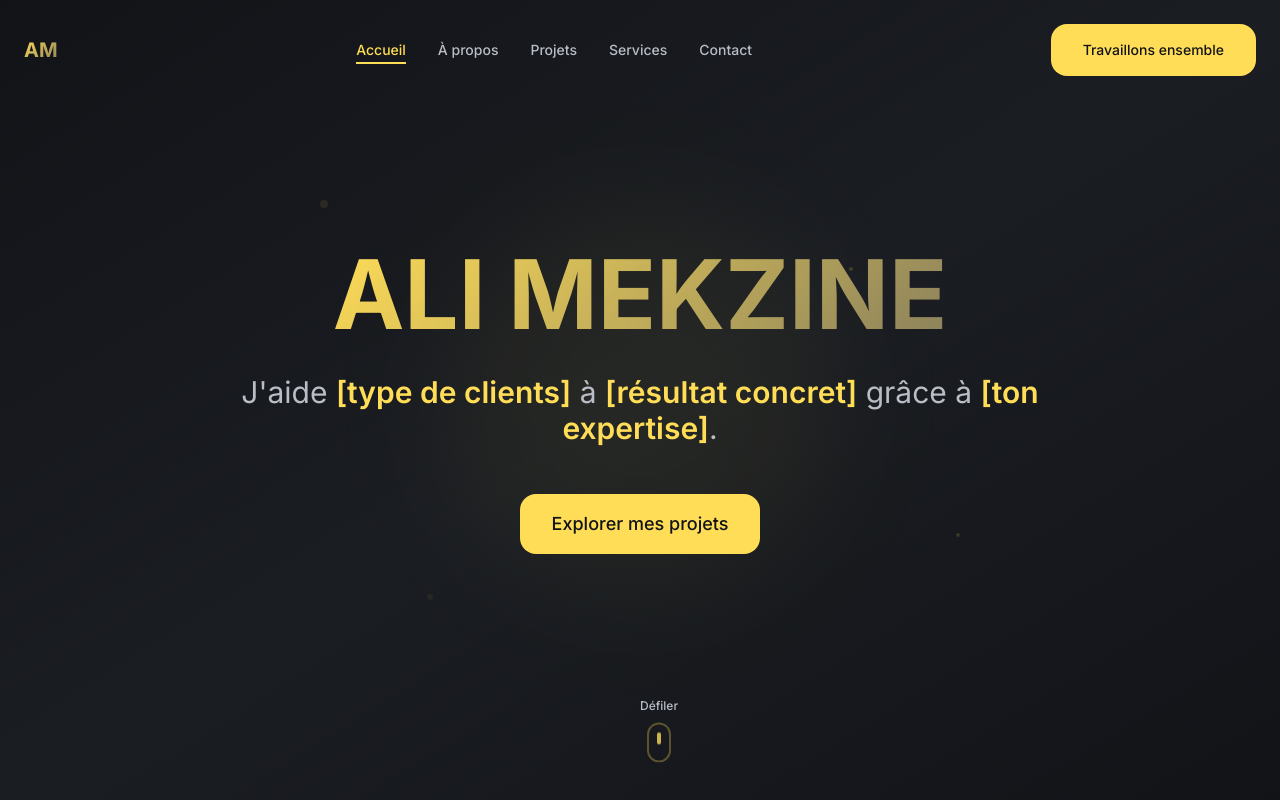
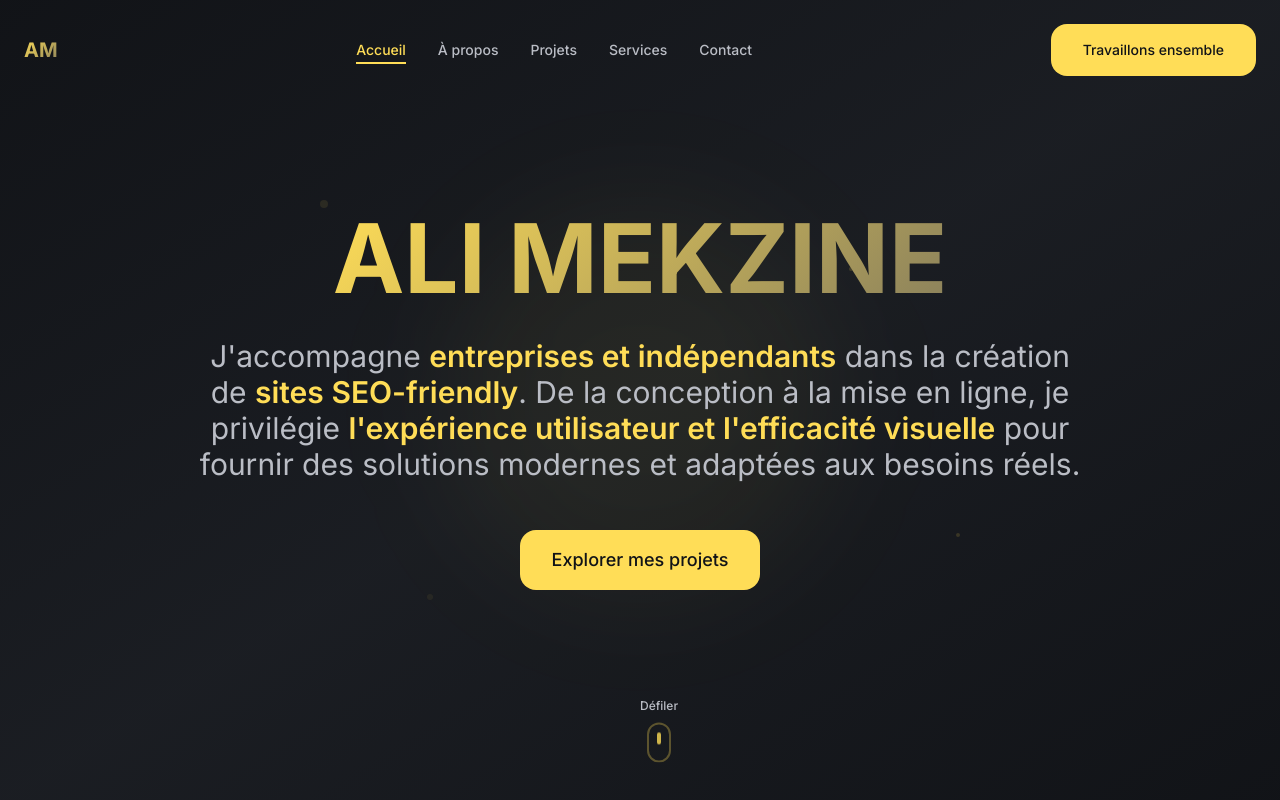
Before and after one commit to NezimK/portfolio-ali-mekzine, a React (Vite) app: page / in a window 1280 px wide. Shown: the top 800 px of the page. Built offline with nearby package versions, Linux system fonts and the light colour scheme.

Commit message:
Update hero section text
Update the hero section's tagline to reflect the new user-provided description.

```diff
--- a/src/components/Hero.tsx
+++ b/src/components/Hero.tsx
@@ -32,9 +32,9 @@ export const Hero = () => {
 
         <AnimatedSection delay={400}>
           <p className="text-xl md:text-2xl lg:text-3xl mb-12 text-foreground-muted max-w-4xl mx-auto leading-relaxed">
-            J'aide <span className="text-accent font-semibold">[type de clients]</span> à{' '}
-            <span className="text-accent font-semibold">[résultat concret]</span> grâce à{' '}
-            <span className="text-accent font-semibold">[ton expertise]</span>.
+            J'accompagne <span className="text-accent font-semibold">entreprises et indépendants</span> dans la création de{' '}
+            <span className="text-accent font-semibold">sites SEO-friendly</span>. De la conception à la mise en ligne, je privilégie{' '}
+            <span className="text-accent font-semibold">l'expérience utilisateur et l'efficacité visuelle</span> pour fournir des solutions modernes et adaptées aux besoins réels.
           </p>
         </AnimatedSection>
 
```
